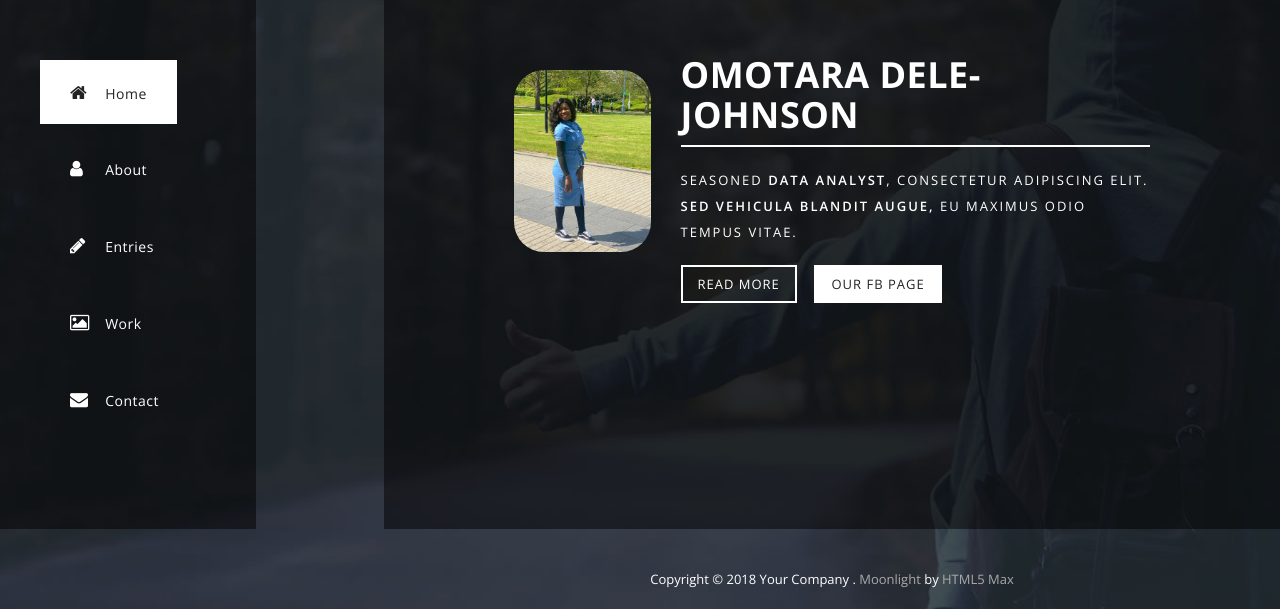
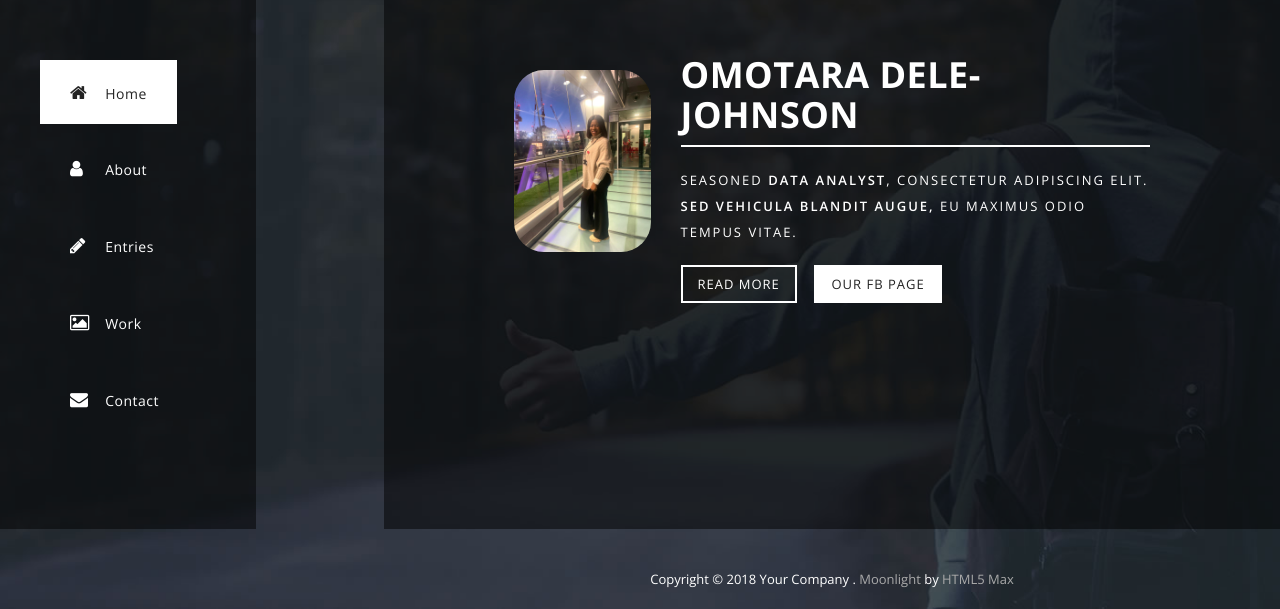
Before and after one commit to OmotaraDeleJohnson/my_portfolio, a plain HTML site: page index.html in a window 1280 px wide. Shown: the part 191-800 px from the top of the page. Drawn offline with nearby package versions, Linux system fonts and the light colour scheme.

Commit message:
add picture 2

```diff
--- a/index.html
+++ b/index.html
@@ -55,7 +55,7 @@ http://www.templatemo.com/tm-512-moonlight
             <div class="content first-content">
               <div class="container-fluid">
                   <div class="col-md-3">
-                      <div class="author-image"><img src="img/omotara.jpg" alt=""></div>
+                      <div class="author-image"><img src="img/omotara2.jpeg" alt=""></div>
                   </div>
                   <div class="col-md-9">
                       <h2>Omotara Dele-Johnson</h2>
```
Also changed, not shown: img/omotara2.jpeg (added).
